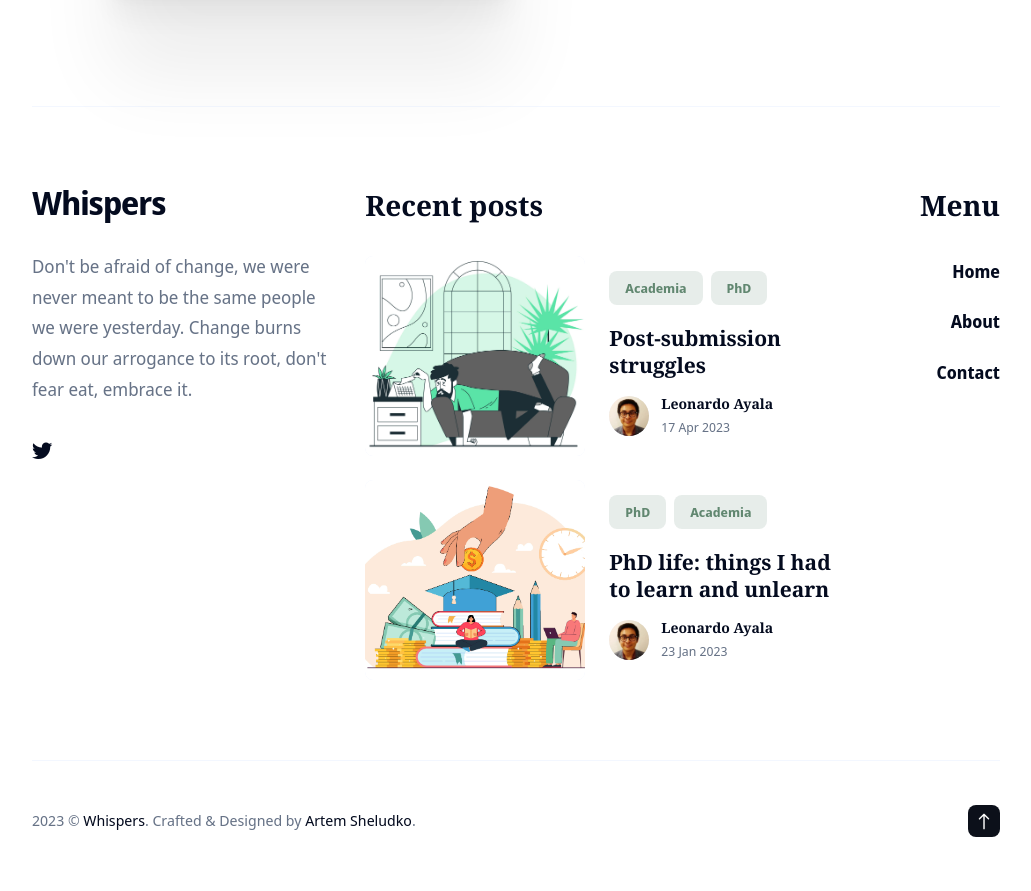
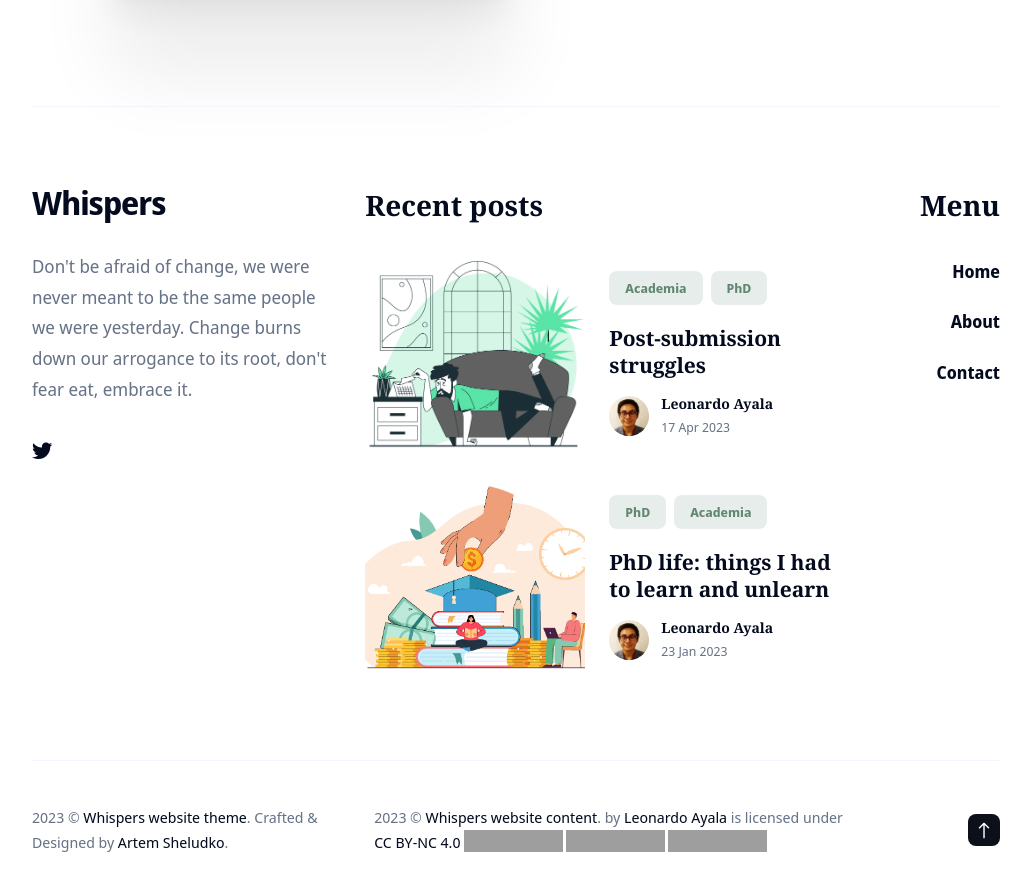
Before and after one commit to leoyala/leoyala.github.io, a Jekyll site: the page built from index.html, in a window 1280 px wide and 900 px high, scrolled down 7455 px. Shown: the top 891 px of the window, without its empty margins (124-1155 px from the left). Built offline with Jekyll 4.4.1, drawn with Linux system fonts in a browser that asks for light colours; nearby versions of some CDN libraries; grey boxes are pictures that could not be loaded.

Commit message:
adds license statement to footer

```diff
--- a/_includes/footer.html
+++ b/_includes/footer.html
@@ -92,7 +92,8 @@
 
         <div class="footer__info">
           <div class="footer__info-box">
-            <div class="copyright">{{site.time | date: '%Y'}} &copy; <a href="/">{{site.data.settings.title}}</a>. Crafted & Designed by <a href="https://jekyllthemes.io/developers/artem-sheludko">Artem Sheludko</a>.</div>
+            <div class="copyright">{{site.time | date: '%Y'}} &copy; <a href="/">{{site.data.settings.title}} website theme</a>. Crafted & Designed by <a href="https://jekyllthemes.io/developers/artem-sheludko">Artem Sheludko</a>.</div>
+            <div class="copyright">{{site.time | date: '%Y'}} &copy; <a href="/">{{site.data.settings.title}} website content</a>. by <a href="https://leoyala.github.io/leo">Leonardo Ayala</a> is licensed under <a href="http://creativecommons.org/licenses/by-nc/4.0/?ref=chooser-v1" target="_blank" rel="license noopener noreferrer" style="display:inline-block;">CC BY-NC 4.0<img style="height:22px!important;margin-left:3px;vertical-align:text-bottom;" src="https://mirrors.creativecommons.org/presskit/icons/cc.svg?ref=chooser-v1"><img style="height:22px!important;margin-left:3px;vertical-align:text-bottom;" src="https://mirrors.creativecommons.org/presskit/icons/by.svg?ref=chooser-v1"><img style="height:22px!important;margin-left:3px;vertical-align:text-bottom;" src="https://mirrors.creativecommons.org/presskit/icons/nc.svg?ref=chooser-v1"></a></div>
             <div class="top" title="Top"><i class="ion ion-ios-arrow-round-up"></i></div>
           </div>
         </div>
```
